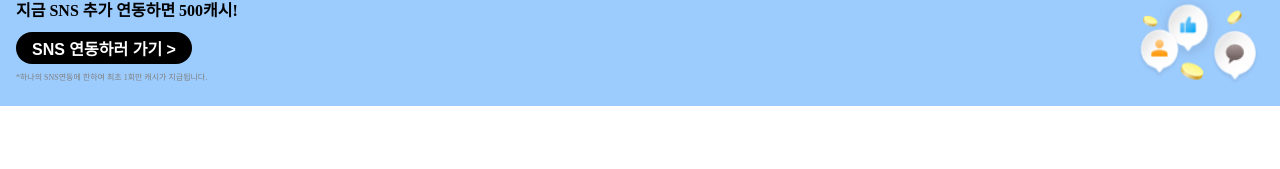
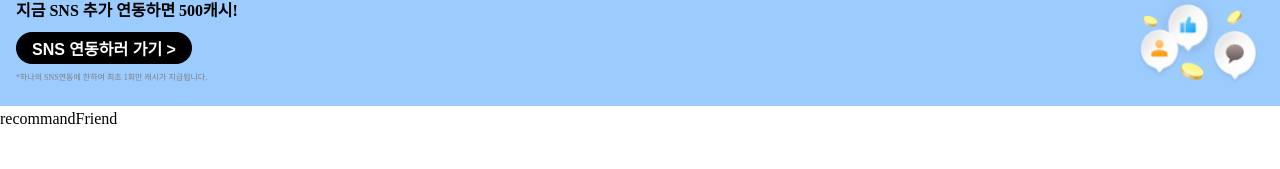
Before and after one commit to Frontend-geonu/onboarding, a Next.js app: page / in a window 1280 px wide. Shown: the part 131-300 px from the top of the page. Built offline with nearby package versions, Linux system fonts and the light colour scheme.

Commit message:
style : React.FC 추가

```diff
--- a/src/app.feature/invite/screen/index.tsx
+++ b/src/app.feature/invite/screen/index.tsx
@@ -1,4 +1,4 @@
-const Invite = () => {
+const Invite: React.FC = () => {
   return <div>invite</div>;
 };
 export default Invite;
--- /dev/null
+++ b/src/app.feature/ranking/component/recommandFriend/index.tsx
@@ -0,0 +1,5 @@
+const RecommandFriend: React.FC = () => {
+  return <div>recommandFriend</div>;
+};
+
+export default RecommandFriend;
--- a/src/app.feature/ranking/component/sns/index.tsx
+++ b/src/app.feature/ranking/component/sns/index.tsx
@@ -1,6 +1,6 @@
 import * as S from './style';
 
-const Sns = () => {
+const Sns: React.FC = () => {
   return (
     <S.Wrapper>
       <S.Writing>
--- a/src/app.feature/ranking/component/user/index.tsx
+++ b/src/app.feature/ranking/component/user/index.tsx
@@ -1,6 +1,6 @@
 import * as S from './style';
 
-const User = () => {
+const User: React.FC = () => {
   return (
     <S.Wrapper>
       <S.Left>
--- a/src/app.feature/ranking/screen/index.tsx
+++ b/src/app.feature/ranking/screen/index.tsx
@@ -1,11 +1,13 @@
+import RecommandFriend from '../component/recommandFriend';
 import Sns from '../component/sns';
 import User from '../component/user';
 
-const Ranking = () => {
+const Ranking: React.FC = () => {
   return (
     <>
       <User />
       <Sns />
+      <RecommandFriend />
     </>
   );
 };
--- a/src/app.feature/request/screen/index.tsx
+++ b/src/app.feature/request/screen/index.tsx
@@ -1,4 +1,4 @@
-const Request = () => {
+const Request: React.FC = () => {
   return <div>request</div>;
 };
 export default Request;
--- a/src/pages/_app.tsx
+++ b/src/pages/_app.tsx
@@ -2,10 +2,11 @@ import type { AppProps } from 'next/app';
 import BaseLayout from './base';
 import '../styles/global.css';
 
-export default function App({ Component, pageProps }: AppProps) {
+const App: React.FC<AppProps> = ({ Component, pageProps }: AppProps) => {
   return (
     <BaseLayout>
       <Component {...pageProps} />
     </BaseLayout>
   );
-}
+};
+export default App;
--- a/src/pages/_document.tsx
+++ b/src/pages/_document.tsx
@@ -9,7 +9,7 @@ const theme = createTheme({
   },
 });
 
-export default function Document() {
+const Document: React.FC = () => {
   return (
     <Html lang="en">
       <Head />
@@ -21,4 +21,5 @@ export default function Document() {
       </body>
     </Html>
   );
-}
+};
+export default Document;
--- a/src/pages/base.tsx
+++ b/src/pages/base.tsx
@@ -2,7 +2,7 @@ interface IBaseLayout {
   children: React.ReactNode;
 }
 
-const BaseLayout = ({ children }: IBaseLayout) => {
+const BaseLayout: React.FC<IBaseLayout> = ({ children }: IBaseLayout) => {
   return <>{children}</>;
 };
 export default BaseLayout;
--- a/src/pages/index.tsx
+++ b/src/pages/index.tsx
@@ -2,15 +2,11 @@ import Head from 'next/head';
 import { Inter } from 'next/font/google';
 import { Box, Tab, Tabs } from '@mui/material';
 import { useState } from 'react';
-import styled from 'styled-components';
-
 import Invite from '@/app.feature/invite/screen';
 import Ranking from '@/app.feature/ranking/screen';
 import Request from '@/app.feature/request/screen';
 
-const inter = Inter({ subsets: ['latin'] });
-
-export default function Home() {
+const Home: React.FC = () => {
   const [value, setValue] = useState('ranking');
 
   const handleChange = (event: React.SyntheticEvent, newValue: string) => {
@@ -48,4 +44,6 @@ export default function Home() {
       </main>
     </>
   );
-}
+};
+
+export default Home;
```
